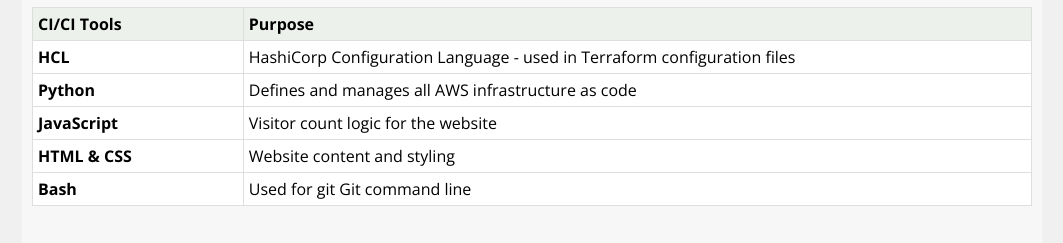
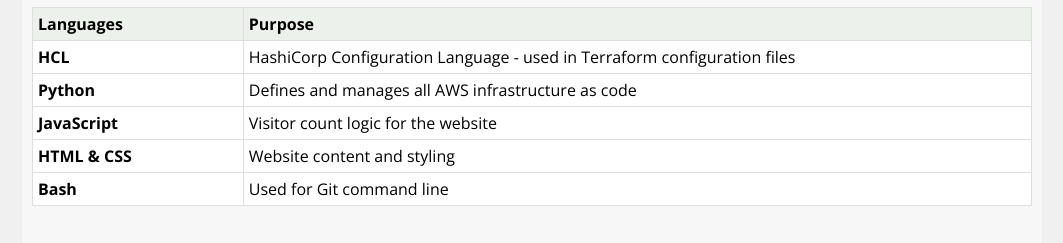
Before and after one commit to nattyr/cloud-showcase, a plain HTML site: page website/index.html in a window 1280 px wide. Shown: the part 774-1017 px from the top of the page, without its empty margins (108-1171 px from the left). Drawn offline with nearby package versions, Linux system fonts and the light colour scheme; no server answers.

Commit message:
Fixed website typo

```diff
--- a/website/index.html
+++ b/website/index.html
@@ -116,7 +116,7 @@
       <table>
         <thead></thead>
         <tr>
-          <th class="column1">CI/CI Tools</th>
+          <th class="column1">Languages</th>
           <th class="column2">Purpose</th>
         </tr>
         </thead>
@@ -144,7 +144,7 @@
           <tr>
             <td><strong>Bash</strong>
             </td>
-            <td>Used for git Git command line</td>
+            <td>Used for Git command line</td>
           </tr>
         </tbody>
       </table>
```
